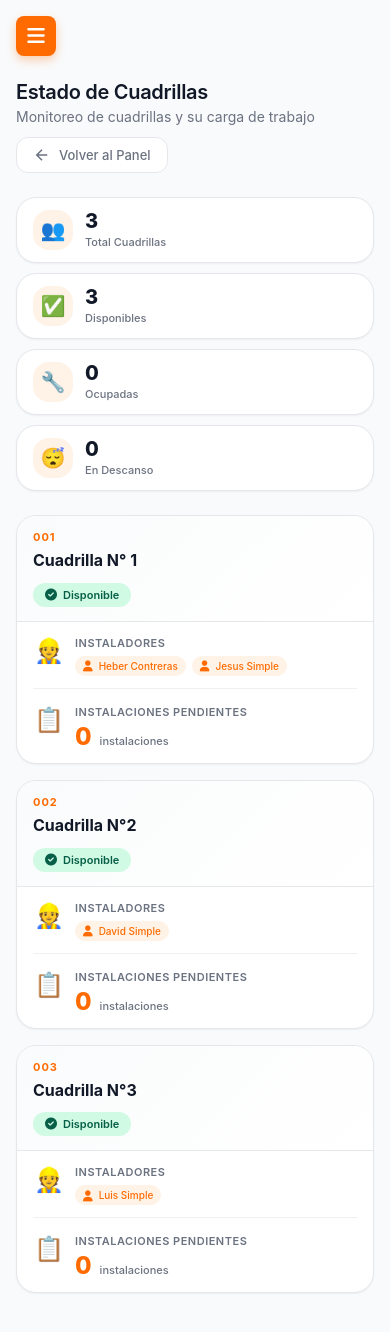
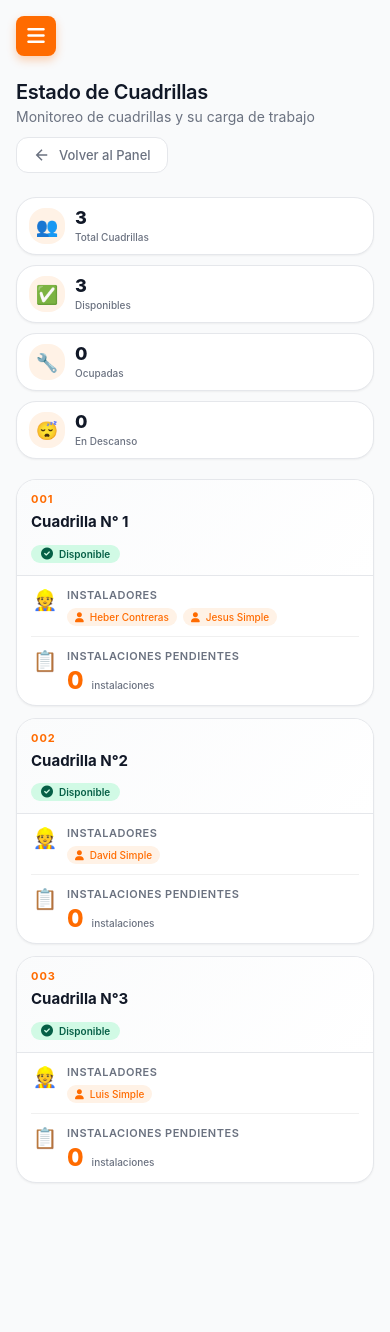
Before and after one commit to andy12seijas/Aplicacion-Web-VTC, a Django app: page /cuadrillas/estado/ in a window 390 px wide. Shown: the top 1332 px of the page. Run offline with Django 4.2, Linux system fonts and the light colour scheme; a user stored in the database is signed in; data comes from the database, SQL or seed files in the repository; both versions use the stored data as it was after the commit.

Commit message:
Servidor

```diff
--- a/myapp/templates/Vendedores/estado_cuadrillas.html
+++ b/myapp/templates/Vendedores/estado_cuadrillas.html
@@ -103,12 +103,7 @@
                     </div>
                 </div>
             </div>
-
-
-
         </div>
-
-
     </div>
     {% empty %}
     <div class="empty-state">
@@ -203,9 +198,10 @@
     /* ===== GRID DE CUADRILLAS ===== */
     .cuadrillas-grid {
         display: grid;
-        grid-template-columns: repeat(auto-fill, minmax(380px, 1fr));
-        gap: 24px;
+        grid-template-columns: repeat(auto-fill, minmax(320px, 1fr));
+        gap: 20px;
         margin-top: 20px;
+        padding-bottom: 20px;
     }
 
     /* ===== TARJETA DE CUADRILLA ===== */
@@ -216,6 +212,8 @@
         overflow: hidden;
         transition: var(--transition);
         box-shadow: var(--shadow-sm);
+        display: flex;
+        flex-direction: column;
     }
 
     .cuadrilla-card:hover {
@@ -232,6 +230,7 @@
         padding: 20px 24px;
         background: linear-gradient(135deg, #fafbfc 0%, #ffffff 100%);
         border-bottom: 1px solid var(--gray-border);
+        gap: 12px;
     }
 
     .cuadrilla-info {
@@ -266,6 +265,7 @@
         font-size: 12px;
         font-weight: 600;
         white-space: nowrap;
+        flex-shrink: 0;
     }
 
     .badge-estado i {
@@ -295,6 +295,7 @@
     /* Body */
     .cuadrilla-body {
         padding: 20px 24px;
+        flex: 1;
     }
 
     .info-row {
@@ -351,6 +352,7 @@
         align-items: center;
         gap: 6px;
         transition: var(--transition);
+        word-break: keep-all;
     }
 
     .instalador-tag i {
@@ -363,129 +365,24 @@
         transform: translateY(-1px);
     }
 
-    .instalaciones-pendientes, .instalaciones-hoy {
+    .instalaciones-pendientes {
         display: flex;
         align-items: baseline;
         gap: 8px;
         flex-wrap: wrap;
     }
 
-    .numero-pendientes, .numero-hoy {
+    .numero-pendientes {
         font-size: 32px;
         font-weight: 800;
         color: var(--orange);
         line-height: 1;
     }
 
-    .numero-hoy {
-        color: var(--success);
-    }
-
-    .pendientes-texto, .hoy-texto {
+    .pendientes-texto {
         font-size: 13px;
         color: var(--gray-text);
         font-weight: 500;
-    }
-
-    /* Eficiencia */
-    .progress-bar-container {
-        background: #e5e7eb;
-        border-radius: 10px;
-        overflow: hidden;
-        height: 28px;
-        position: relative;
-    }
-
-    .progress-bar {
-        background: linear-gradient(90deg, var(--orange) 0%, var(--orange-dark) 100%);
-        height: 100%;
-        border-radius: 10px;
-        display: flex;
-        align-items: center;
-        justify-content: flex-end;
-        padding-right: 10px;
-        transition: width 0.5s ease;
-    }
-
-    .progress-text {
-        color: white;
-        font-size: 12px;
-        font-weight: 600;
-    }
-
-    /* Última instalación */
-    .ultima-instalacion {
-        display: flex;
-        flex-direction: column;
-        gap: 4px;
-    }
-
-    .ultima-instalacion .cliente {
-        font-weight: 600;
-        color: var(--dark-text);
-    }
-
-    .ultima-instalacion .fecha {
-        font-size: 11px;
-        color: var(--gray-text);
-    }
-
-    .ultima-instalacion .estado {
-        display: inline-block;
-        padding: 2px 8px;
-        border-radius: 12px;
-        font-size: 10px;
-        font-weight: 500;
-        width: fit-content;
-    }
-
-    .ultima-instalacion .estado.completada {
-        background: var(--success-light);
-        color: #065f46;
-    }
-
-    .ultima-instalacion .estado.pendiente {
-        background: var(--warning-light);
-        color: #9b2c1d;
-    }
-
-    /* Footer */
-    .cuadrilla-footer {
-        padding: 16px 24px 24px;
-        border-top: 1px solid var(--gray-border);
-        background: #fafbfc;
-    }
-
-    .btn-view {
-        width: 100%;
-        padding: 12px;
-        background: white;
-        border: 1px solid var(--gray-border);
-        border-radius: 12px;
-        color: var(--gray-text);
-        font-size: 14px;
-        font-weight: 500;
-        cursor: pointer;
-        display: flex;
-        align-items: center;
-        justify-content: center;
-        gap: 8px;
-        transition: var(--transition);
-    }
-
-    .btn-view svg {
-        transition: var(--transition);
-    }
-
-    .btn-view:hover {
-        border-color: var(--orange);
-        color: var(--orange);
-        background: var(--orange-light);
-        transform: translateY(-2px);
-    }
-
-    .btn-view:hover svg {
-        stroke: var(--orange);
     }
 
     /* Empty state */
@@ -554,8 +451,8 @@
         }
 
         .cuadrillas-grid {
-            grid-template-columns: repeat(auto-fill, minmax(340px, 1fr));
-            gap: 20px;
+            grid-template-columns: repeat(auto-fill, minmax(300px, 1fr));
+            gap: 16px;
         }
 
         .stat-card {
@@ -571,6 +468,14 @@
             height: 48px;
             font-size: 28px;
         }
+
+        .cuadrilla-header {
+            padding: 16px 20px;
+        }
+
+        .cuadrilla-body {
+            padding: 16px 20px;
+        }
     }
 
     /* Móvil (hasta 768px) */
@@ -578,38 +483,40 @@
         .stats-grid {
             grid-template-columns: repeat(2, 1fr);
             gap: 12px;
-            margin-bottom: 24px;
+            margin-bottom: 20px;
         }
 
         .cuadrillas-grid {
             grid-template-columns: 1fr;
-            gap: 16px;
+            gap: 12px;
+            padding-bottom: 16px;
         }
 
         .stat-card {
-            padding: 14px;
-            gap: 12px;
+            padding: 12px;
+            gap: 10px;
         }
 
         .stat-icon {
-            width: 44px;
-            height: 44px;
-            font-size: 24px;
+            width: 40px;
+            height: 40px;
+            font-size: 22px;
         }
 
         .stat-value {
-            font-size: 22px;
+            font-size: 20px;
         }
 
         .stat-label {
-            font-size: 11px;
+            font-size: 10px;
             margin-top: 4px;
         }
 
         .cuadrilla-header {
-            padding: 16px 20px;
+            padding: 14px 16px;
             flex-direction: column;
-            gap: 12px;
+            align-items: flex-start;
+            gap: 10px;
         }
 
         .cuadrilla-estado {
@@ -620,18 +527,23 @@
             font-size: 16px;
         }
 
+        .badge-estado {
+            padding: 4px 12px;
+            font-size: 11px;
+        }
+
         .cuadrilla-body {
-            padding: 16px 20px;
+            padding: 14px 16px;
         }
 
         .info-row {
-            gap: 12px;
-            margin-bottom: 16px;
+            gap: 10px;
+            margin-bottom: 14px;
             padding-bottom: 12px;
         }
 
         .info-icon {
-            font-size: 24px;
+            font-size: 22px;
             width: 32px;
         }
 
@@ -641,25 +553,20 @@
         }
 
         .instalador-tag {
-            padding: 5px 10px;
+            padding: 4px 10px;
             font-size: 11px;
         }
 
-        .numero-pendientes, .numero-hoy {
-            font-size: 28px;
+        .instalador-tag i {
+            font-size: 10px;
         }
 
-        .pendientes-texto, .hoy-texto {
-            font-size: 12px;
+        .numero-pendientes {
+            font-size: 26px;
         }
 
-        .cuadrilla-footer {
-            padding: 16px 20px;
-        }
-
-        .btn-view {
-            padding: 10px;
-            font-size: 13px;
+        .pendientes-texto {
+            font-size: 11px;
         }
 
         .empty-state {
@@ -673,6 +580,16 @@
         .empty-state p {
             font-size: 14px;
         }
+
+        /* Asegurar que el contenido no se desborde */
+        body {
+            overflow-x: hidden;
+        }
+
+        .main-content {
+            overflow-x: hidden;
+            width: 100%;
+        }
     }
 
     /* Móvil pequeño (hasta 480px) */
@@ -683,29 +600,40 @@
         }
 
         .stat-card {
-            padding: 12px 16px;
+            padding: 10px 12px;
         }
 
         .stat-icon {
-            width: 40px;
-            height: 40px;
-            font-size: 20px;
+            width: 36px;
+            height: 36px;
+            font-size: 18px;
         }
 
         .stat-value {
-            font-size: 20px;
+            font-size: 18px;
         }
 
         .cuadrilla-header {
-            padding: 14px 16px;
+            padding: 12px 14px;
+        }
+
+        .cuadrilla-info h3 {
+            font-size: 15px;
         }
 
         .cuadrilla-body {
-            padding: 14px 16px;
+            padding: 12px 14px;
         }
 
         .info-row {
-            gap: 10px;
+            gap: 8px;
+            margin-bottom: 12px;
+            padding-bottom: 10px;
+        }
+
+        .info-icon {
+            font-size: 20px;
+            width: 28px;
         }
 
         .instaladores-list {
@@ -713,30 +641,21 @@
         }
 
         .instalador-tag {
-            padding: 4px 8px;
+            padding: 3px 8px;
             font-size: 10px;
         }
 
-        .numero-pendientes, .numero-hoy {
+        .numero-pendientes {
             font-size: 24px;
         }
 
-        .pendientes-texto, .hoy-texto {
-            font-size: 11px;
-        }
-
-        .cuadrilla-footer {
-            padding: 14px 16px;
-        }
-
-        .btn-view {
-            padding: 8px;
-            font-size: 12px;
+        .pendientes-texto {
+            font-size: 10px;
         }
 
         .badge-estado {
-            padding: 5px 12px;
-            font-size: 11px;
+            padding: 3px 10px;
+            font-size: 10px;
         }
     }
 
@@ -757,6 +676,10 @@
 
         .cuadrilla-estado {
             align-self: auto;
+        }
+
+        .cuadrilla-card {
+            min-height: auto;
         }
     }
 
@@ -785,6 +708,20 @@
     .stat-card:nth-child(2) { animation-delay: 0.1s; }
     .stat-card:nth-child(3) { animation-delay: 0.15s; }
     .stat-card:nth-child(4) { animation-delay: 0.2s; }
+
+    /* Ajustes para scroll suave */
+    html {
+        scroll-behavior: smooth;
+        -webkit-overflow-scrolling: touch;
+    }
+
+    /* Asegurar que el contenido principal no tenga desbordamiento */
+    .main-content {
+        overflow-y: auto;
+        overflow-x: hidden;
+        -webkit-overflow-scrolling: touch;
+        padding-bottom: 20px;
+    }
 </style>
 
 <script>
```
Also changed, not shown: db.sqlite3.
